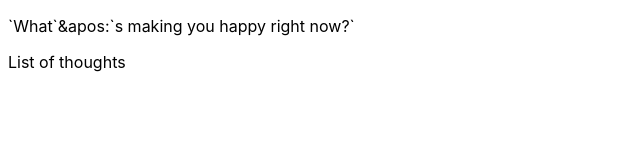
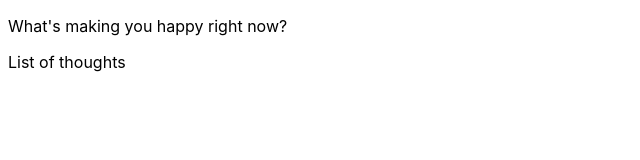
Before and after one commit to Technigo/project-happy-thoughts-vite, a React (Vite) app: page / in a window 1280 px wide. Shown: the top 160 px of the page, without its empty margins (0-640 px from the left). Built offline with nearby package versions, Linux system fonts and the light colour scheme; no server answers.

Commit message:
define API endpoint and create function that fetches thoughts

```diff
--- a/src/components/HappyThoughts.jsx
+++ b/src/components/HappyThoughts.jsx
@@ -5,7 +5,16 @@ export const HappyThoughts = () => {
   // useStates for thoughts list, new thoughts and loading
 
   // fetch Thoughts
+  const url = "https://happy-thoughts-ux7hkzgmwa-uc.a.run.app/thoughts";
 
+  const fetchThoughts = () => {
+    fetch(url)
+      .then((response) => response.json())
+      .then((json) => {
+        console.log(json);
+      });
+  };
+  fetchThoughts();
   // POST new thought
 
   // fetch updated list with new thought included
--- a/src/components/ThoughtsForm.jsx
+++ b/src/components/ThoughtsForm.jsx
@@ -2,7 +2,7 @@ const ThoughtsForm = () => {
   return (
     // ---- submit form wrapper -----
     // What's making you happy right now?
-    <p>`What`&apos:`s making you happy right now?`</p>
+    <p>What&apos;s making you happy right now?</p>
     // input field
 
     // submit button
```
